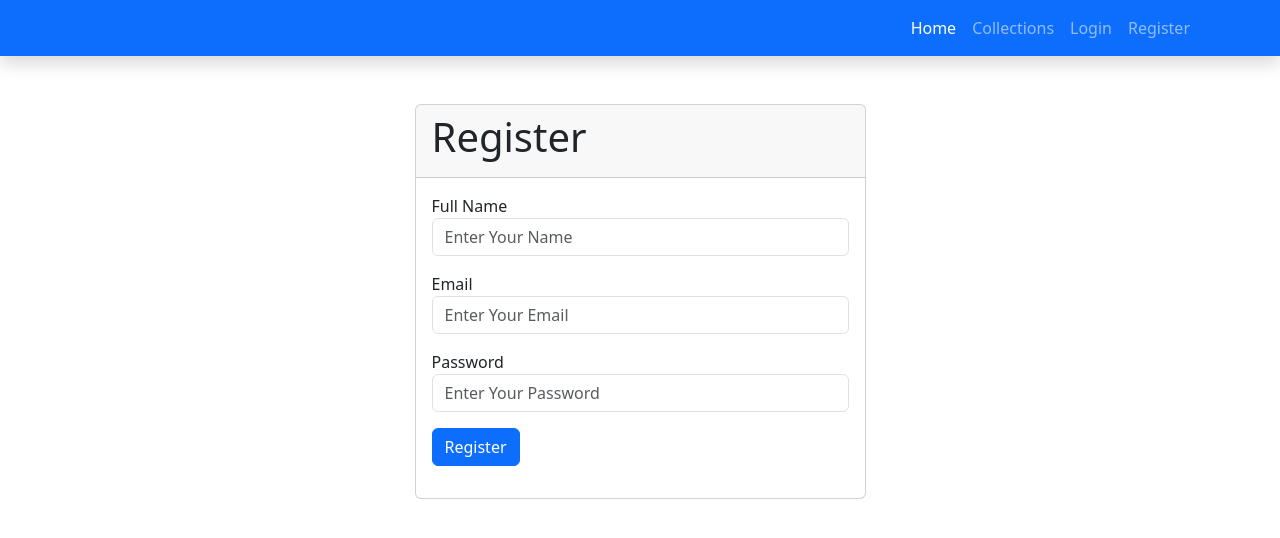
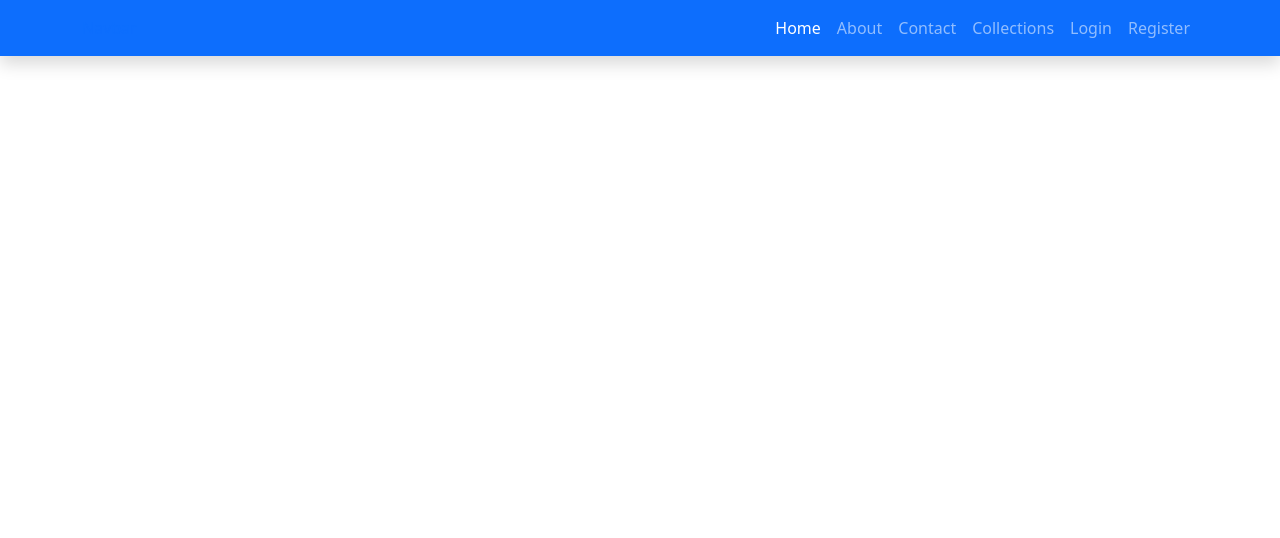
Before and after one commit to shubhuBimlendra/react-laravel-ecomm-project, a React (Create React App) app: page /register in a window 1280 px wide. Shown: the top 538 px of the page. Built offline with nearby package versions, Linux system fonts and the light colour scheme.

Commit message:
Public-Route-Created

```diff
--- a/src/App.js
+++ b/src/App.js
@@ -5,12 +5,12 @@ import {
   Switch,
   Redirect,
 } from "react-router-dom";
-import Home from "./components/frontend/Home";
 import Login from "./components/frontend/auth/Login";
 import Register from "./components/frontend/auth/Register";
 import AdminPrivateRoute from "./AdminPrivateRoute.js";
 import Page403 from "./components/errors/Page403.js";
 import Page404 from "./components/errors/Page404.js";
+import PublicRoute from "./PublicRoute.js";
 
 //to generate csrf tokens
 import axios from "axios";
@@ -33,7 +33,8 @@ function App() {
     <div className="app">
       <Router>
         <Switch>
-          <Route exact path="/" component={Home} />
+          <AdminPrivateRoute path="/admin" name="Admin" />
+          <PublicRoute path="/" name="Home" />
           <Route path="/403" component={Page403} />
           <Route path="/404" component={Page404} />
           <Route path="/login">
@@ -50,7 +51,6 @@ function App() {
               <Register />
             )}
           </Route>
-          <AdminPrivateRoute path="/admin" name="Admin" />
         </Switch>
       </Router>
     </div>
--- /dev/null
+++ b/src/PublicRoute.js
@@ -0,0 +1,9 @@
+import React from "react";
+import { Route } from "react-router-dom";
+import FrontendLayout from "./layouts/frontend/FrontendLayout";
+
+function PublicRoute({ ...rest }) {
+  return <Route {...rest} render={(props) => <FrontendLayout {...props} />} />;
+}
+
+export default PublicRoute;
--- /dev/null
+++ b/src/components/frontend/About.js
@@ -0,0 +1,10 @@
+import React from "react";
+function About() {
+  return (
+    <div>
+      <h1>About Page</h1>
+    </div>
+  );
+}
+
+export default About;
--- /dev/null
+++ b/src/components/frontend/Contact.js
@@ -0,0 +1,11 @@
+import React from "react";
+
+function Contact() {
+  return (
+    <div>
+      <h1>Contact Page</h1>
+    </div>
+  );
+}
+
+export default Contact;
--- a/src/components/frontend/Home.js
+++ b/src/components/frontend/Home.js
@@ -1,8 +1,7 @@
 import React from "react";
-import Navbar from "../../layouts/frontend/Navbar";
 
 function Home() {
-  return <Navbar />;
+  <h1>Home Page</h1>;
 }
 
 export default Home;
--- /dev/null
+++ b/src/layouts/frontend/FrontendLayout.js
@@ -0,0 +1,32 @@
+import React from "react";
+import { Switch, Route } from "react-router-dom";
+import Navbar from "../frontend/Navbar";
+
+import PublicRouteList from "../../routes/PublicRouteList";
+
+const FrontendLayout = () => {
+  return (
+    <div>
+      <Navbar />
+      <div>
+        <Switch>
+          {PublicRouteList.map((routedata, idx) => {
+            return (
+              routedata.component && (
+                <Route
+                  key={idx}
+                  path={routedata.path}
+                  exact={routedata.exact}
+                  name={routedata.name}
+                  render={(props) => <routedata.component {...props} />}
+                />
+              )
+            );
+          })}
+        </Switch>
+      </div>
+    </div>
+  );
+};
+
+export default FrontendLayout;
--- a/src/layouts/frontend/Navbar.js
+++ b/src/layouts/frontend/Navbar.js
@@ -74,6 +74,16 @@ function Navbar() {
               </Link>
             </li>
             <li className="nav-item">
+              <Link className="nav-link" to="/about">
+                About
+              </Link>
+            </li>
+            <li className="nav-item">
+              <Link className="nav-link" to="/contact">
+                Contact
+              </Link>
+            </li>
+            <li className="nav-item">
               <Link className="nav-link" to="#">
                 Collections
               </Link>
--- /dev/null
+++ b/src/routes/PublicRouteList.js
@@ -0,0 +1,20 @@
+import Home from "../components/frontend/Home";
+import About from "../components/frontend/About.js";
+import Contact from "../components/frontend/Contact.js";
+const PublicRouteList = [
+  { path: "/", exact: true, name: "Home", component: Home },
+  {
+    path: "/about",
+    exact: true,
+    name: "About",
+    component: About,
+  },
+  {
+    path: "/contact",
+    exact: true,
+    name: "Contact",
+    component: Contact,
+  },
+];
+
+export default PublicRouteList;
```
